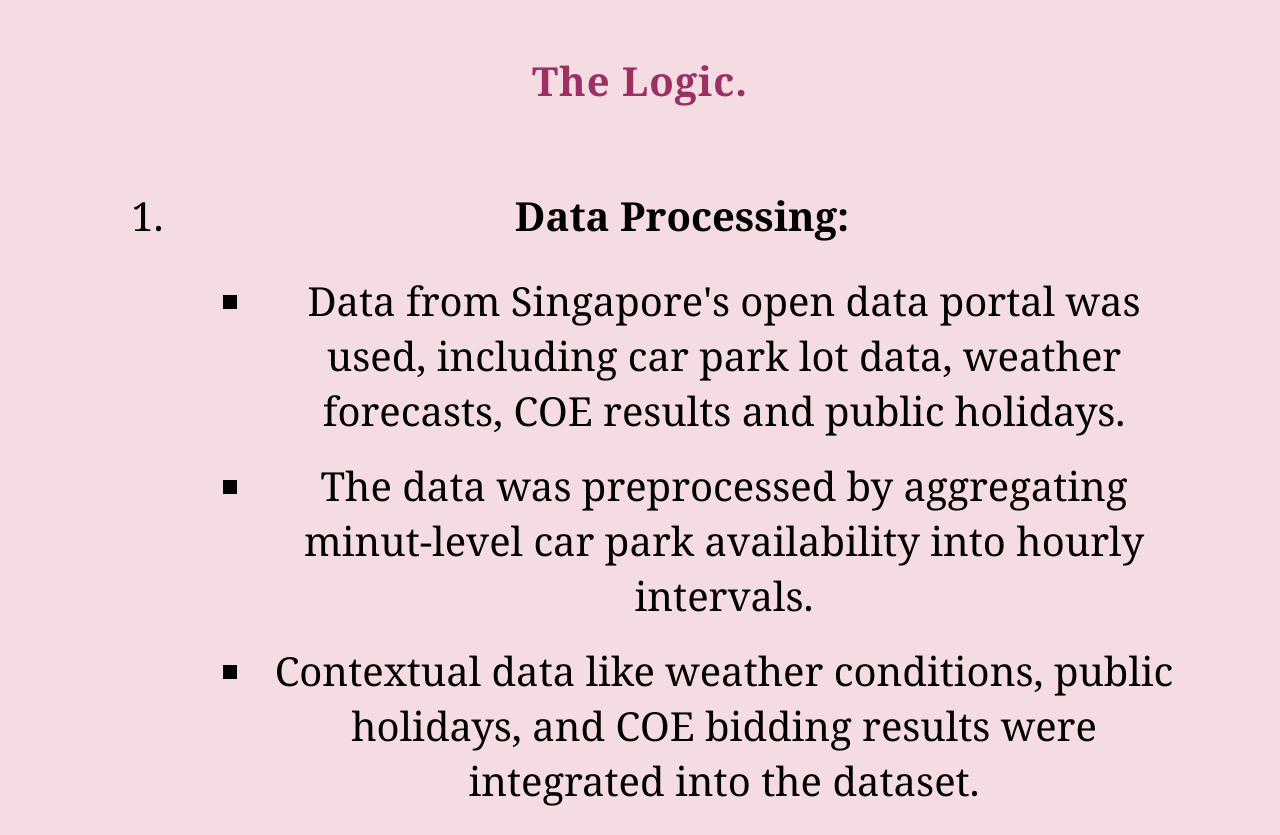
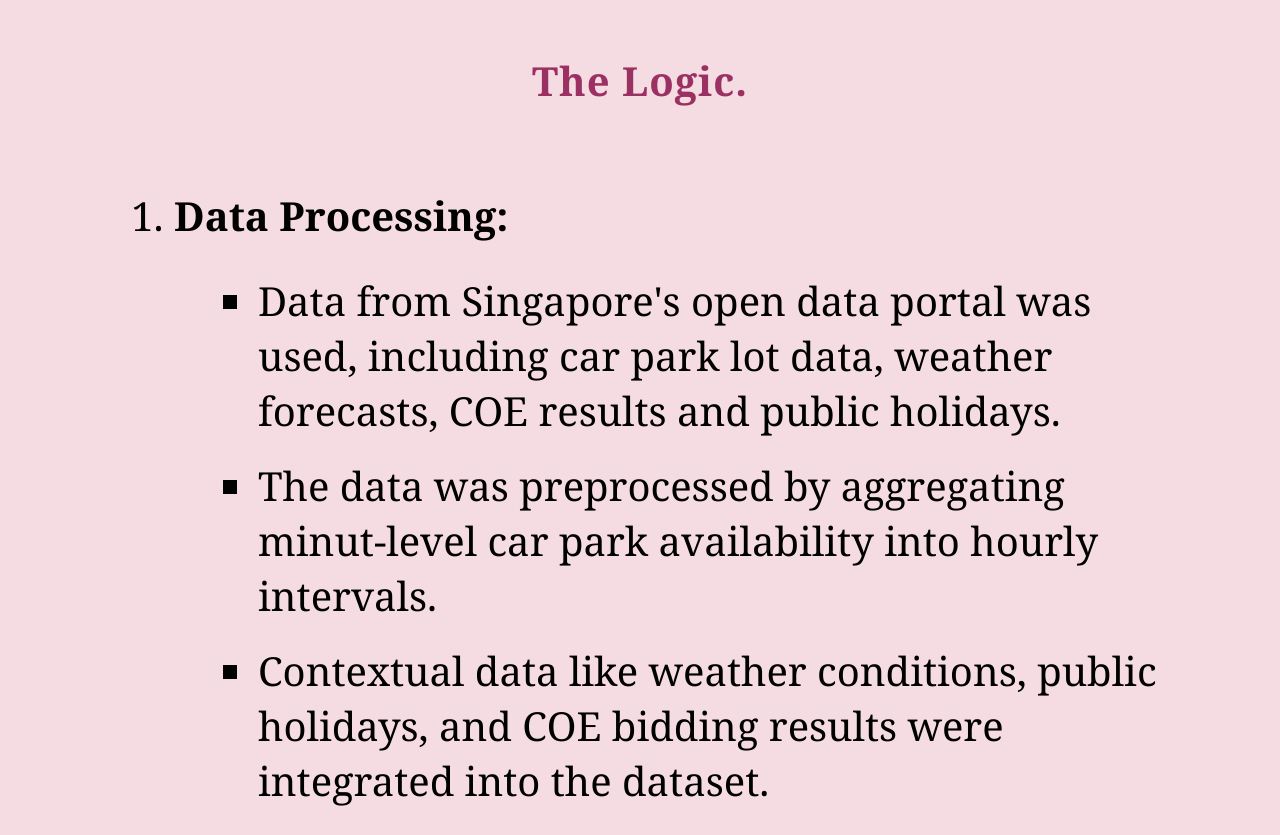
Before and after one commit to susubman/website, a plain HTML site: page project.html in a window 1280 px wide. Shown: the part 4464-5299 px from the top of the page. Drawn offline with Linux system fonts and the light colour scheme.

Commit message:
ordered list fix

```diff
--- a/resources/css/index.css
+++ b/resources/css/index.css
@@ -93,6 +93,11 @@ code {
 
 .ordered-list {
     list-style-type: decimal;
+}
+
+.ordered-list li {
+    text-align: left;
+
 }
 
 .list-block li,
```
